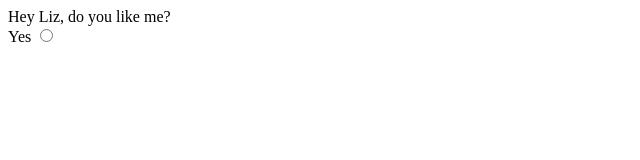
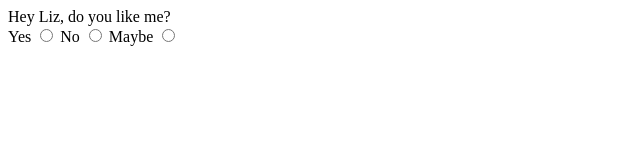
Before and after one commit to plondon/plondon.github.io, a plain HTML site: page index.html in a window 1280 px wide. Shown: the whole page, without its empty margins (0-640 px from the left). Drawn offline with nearby package versions, Linux system fonts and the light colour scheme.

Commit message:
maybe no

```diff
--- a/index.html
+++ b/index.html
@@ -17,6 +17,12 @@
 			<label for="yes">Yes</label>
 			<input type="radio" name="like" id="yes">
 
+			<label for="no">No</label>
+			<input type="radio" name="like" id="no">
+
+			<label for="maybe">Maybe</label>
+			<input type="radio" name="like" id="maybe">
+
         <script type="text/javascript">
         alert('hey liz');
         </script>
```
